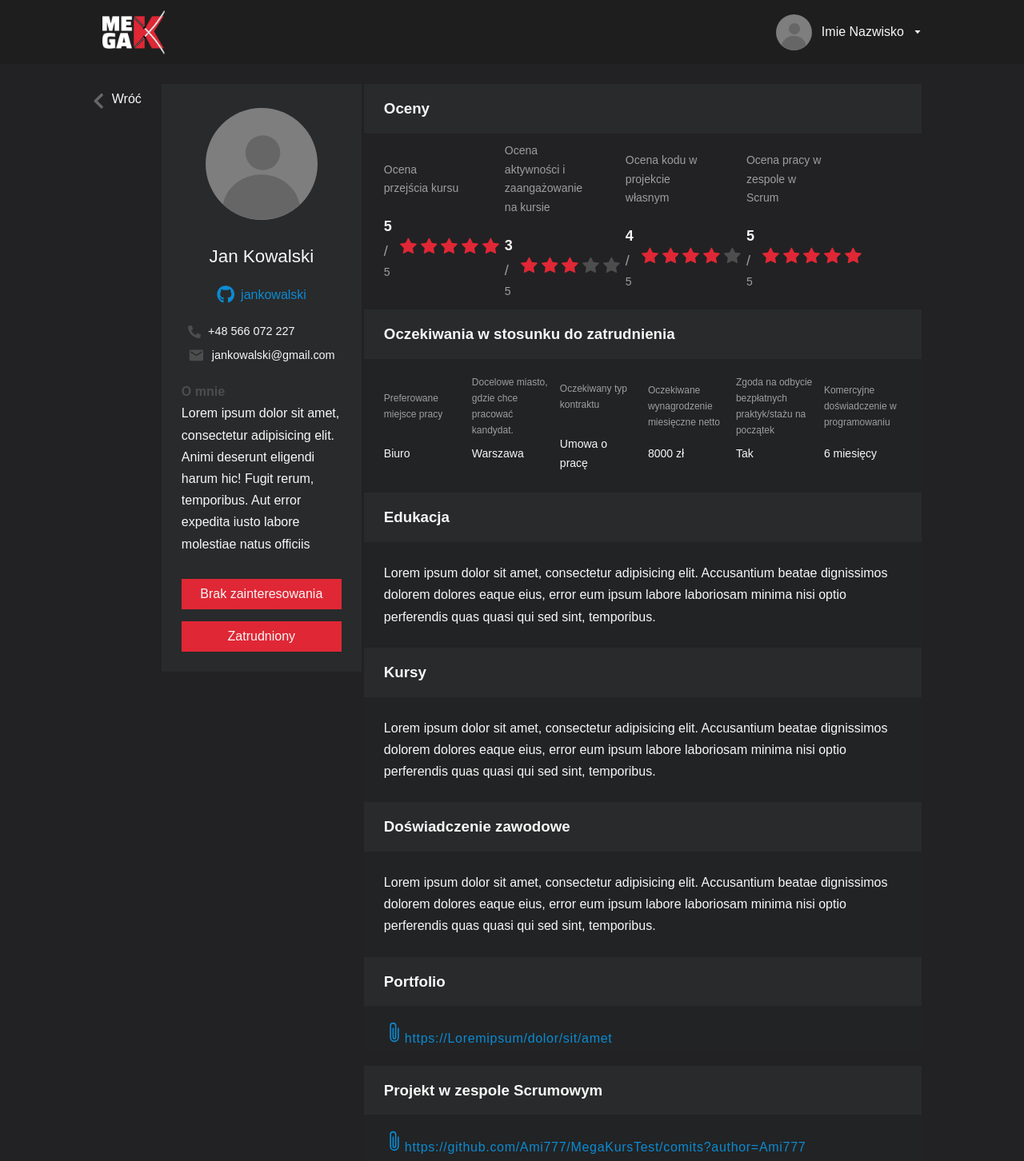
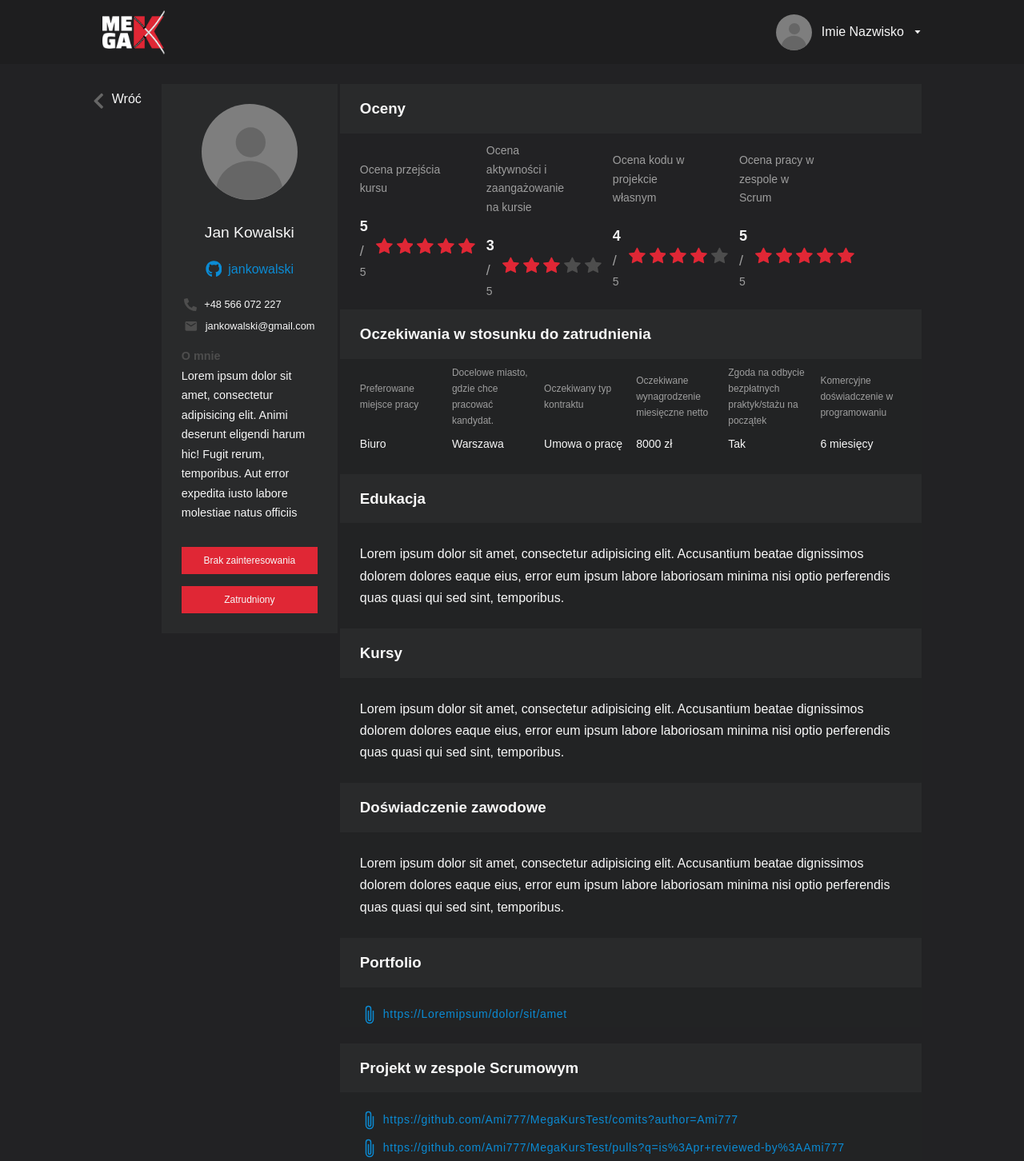
Before and after one commit to Jutrzenka/HeadHunterG11-FR, a React (Create React App) app: page /cv in a window 1280 px wide. Shown: the top 1452 px of the page at 80% size. Built offline with nearby package versions, Linux system fonts and the light colour scheme; no server answers.

Commit message:
Edited style in _StudentAbout.scss, and LinkTo.scss components.

```diff
--- a/src/components/common/LinkTo/LinkTo.scss
+++ b/src/components/common/LinkTo/LinkTo.scss
@@ -3,12 +3,28 @@
 div.component-LinkTo {
   margin: 5px;
   color: var(--link-color);
+  height: 30px;
   .ico {
+      vertical-align: middle;
       font-size: var(--xxl-font-size);
       font-weight: var(--bold-font-weight);
   }
 
   a {
+    vertical-align: middle;
+    margin-left: 5px;
     color: var(--link-color);
   }
 }
+
+div.component-LinkTo {
+  @media only screen and (min-width: 1200px) and (max-width: 1610px){
+    .ico {
+      font-size: var(--xl-font-size);
+    }
+
+    a {
+      font-size: var(--s-font-size);
+    }
+  }
+}
--- a/src/components/common/StudentAbout/_StudentAbout.scss
+++ b/src/components/common/StudentAbout/_StudentAbout.scss
@@ -69,7 +69,7 @@ div.component-StudentAbout {
       Button {
         padding: 10px;
         margin-bottom: 15px;
-        font-size: var(--base-font-size);
+        font-size: var(--xs-font-size);
         width: 100%;
         color: var(--main-color);
         background: var(--first-color);
@@ -80,3 +80,53 @@ div.component-StudentAbout {
     }
   }
 }
+
+div.component-StudentAbout{
+  @media only screen and (min-width: 1200px) and (max-width: 1610px){
+    width: 220px;
+    .student-about-wrap {
+      @include flex(column, center, space-between);
+
+      .img-wrap {
+        @include flex(column, center, space-arround);
+        padding: 15px;
+
+        img {
+          height: 120px;
+        }
+
+        h3 {
+          margin-top: 10px;
+          font-size: 1.2em;
+        }
+
+        .github-ico {
+          font-size: 1.3em;
+        }
+      }
+
+      .contact-wrap {
+        .contact-phone, .contact-email{
+          margin-top: 5px;
+          .email {
+            font-size: 1.1em;
+          }
+
+          p {
+            font-size: 0.8em;
+          }
+        }
+      }
+
+      .about-me-wrap {
+        .about-me-title {
+          font-size: 0.9em;
+        }
+        p {
+          font-size: 0.9em;
+        }
+      }
+
+    }
+  }
+}
```
